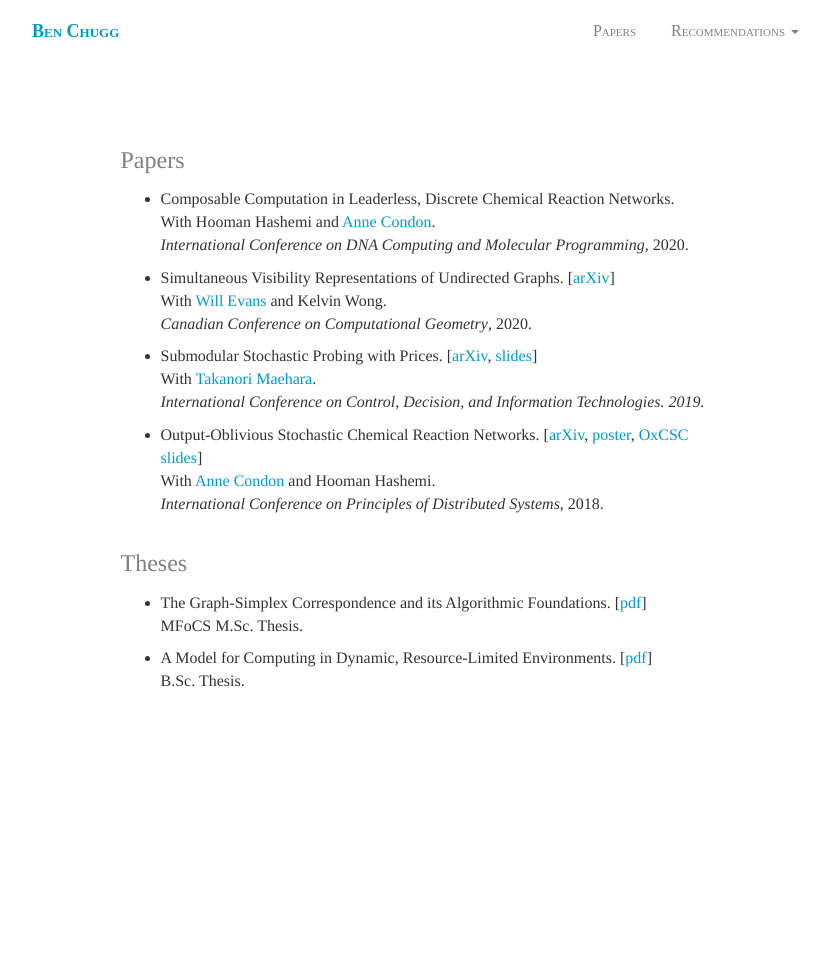
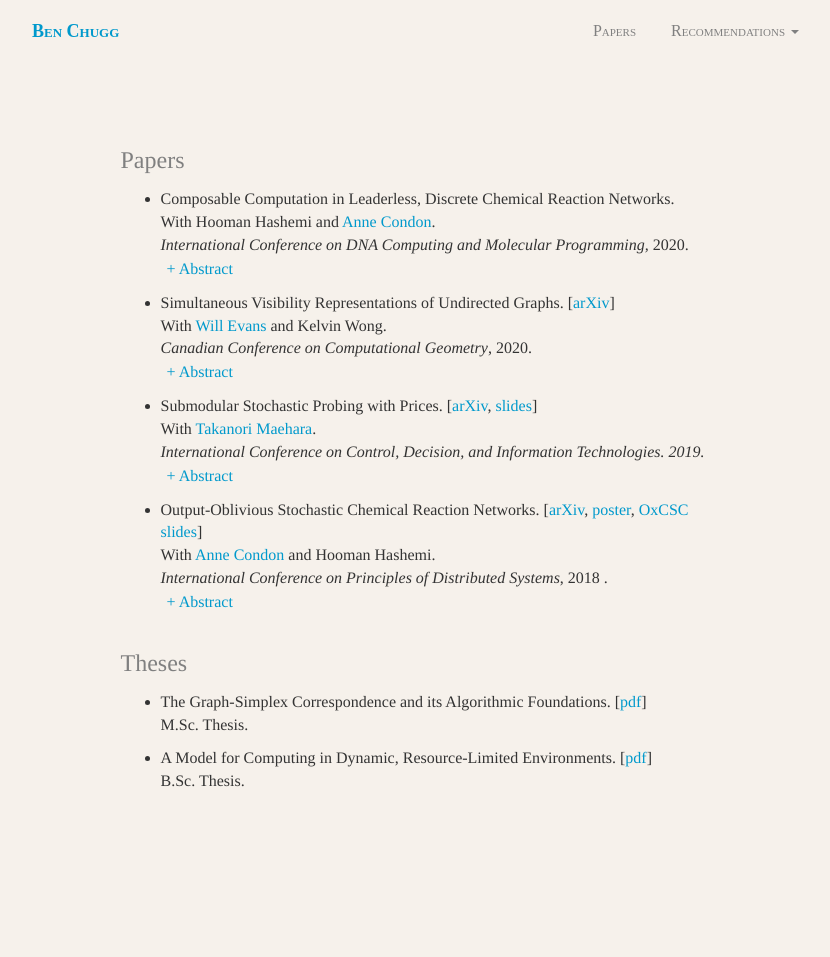
Before and after one commit to bchugg/bchugg.github.io, a PHP site: page /papers.html in a window 1280 px wide. Shown: the whole page, without its empty margins (222-1052 px from the left). Before the commit the page ends 687 px from the top, so only its background shows below. Run offline with PHP 8.4, Linux system fonts and the light colour scheme; some libraries are stand-ins or nearby versions.

Commit message:
abstracts

```diff
--- a/assets/stylesheets/main.css
+++ b/assets/stylesheets/main.css
@@ -1,11 +1,14 @@
 /* The css file is generated automatically from the
 sass file */
 html {
-  scroll-behavior: smooth; }
+  scroll-behavior: smooth;
+  background-color: #F6F1EB; }
 
+#header {
+  background-color: #F6F1EB; }
   #header nav {
-  background-color: white;
-  border-color: white;
+    background-color: #F6F1EB;
+    border-color: #F6F1EB;
     font-family: 'Lobster';
     font-variant: small-caps; }
     #header nav li {
@@ -15,8 +18,8 @@ html {
       padding-top: 5px;
       font-weight: bold; }
       #header nav .navbar-header .navbar-toggle {
-      background-color: white;
-      border-color: white; }
+        background-color: #F6F1EB;
+        border-color: #F6F1EB; }
       #header nav .navbar-header a {
         color: #0099cc; }
     #header nav .navbar-right .dropdown .dropdown-menu {
@@ -35,6 +38,8 @@ html {
     background-color: white; }
 
 .main-body {
+  height: 110%;
+  background-color: #F6F1EB;
   font-family: times;
   padding-bottom: 50px;
   padding-top: 50px; }
@@ -89,20 +94,16 @@ html {
   .main-body .papers li, .main-body .theses li {
     padding-top: 5px;
     padding-bottom: 5px; }
-  .main-body .podcasts {
-    font-size: 12pt; }
-    .main-body .podcasts .col-sm-9 {
-      padding-top: 15px; }
-    .main-body .podcasts h3 {
-      padding-bottom: 20px; }
-    .main-body .podcasts h4 {
-      padding-top: 20px;
-      padding-bottom: 20px;
-      font-style: italic; }
-    .main-body .podcasts img {
-      padding-bottom: 10px;
-      width: 120px;
-      height: auto; }
+  .main-body .papers button, .main-body .theses button {
+    background-color: transparent;
+    border-width: 0;
+    color: #0099cc; }
+    .main-body .papers button:focus, .main-body .theses button:focus {
+      outline: none;
+      border-width: 0; }
+  .main-body .papers .abs, .main-body .theses .abs {
+    text-align: justify;
+    color: gray; }
   .main-body .lectures h4, .main-body .lectures ul {
     padding-top: 10px; }
     .main-body .lectures h4 li, .main-body .lectures ul li {
--- a/assets/stylesheets/main.scss
+++ b/assets/stylesheets/main.scss
@@ -10,24 +10,26 @@ $global_font_size: 12pt;
 
 html {
 	scroll-behavior: smooth;
+	background-color: $tan;
 }
 
 #header {
+	background-color: $tan;
 	 nav {
 	 	li {
 	 		padding-top: 5px;
 	 		padding-right: 5px;
 	 	}
-		background-color: white;
-		border-color: white;
+		background-color: $tan;
+		border-color: $tan;
 		font-family: 'Lobster';
 		font-variant: small-caps;
 		.navbar-header {
 			padding-top: 5px;
 			font-weight: bold;
 			.navbar-toggle {
-				background-color: white;
-				border-color: white;
+				background-color: $tan;
+				border-color: $tan;
 			}
 			a {
 				color: $linkcolor;
@@ -65,6 +67,8 @@ html {
 
 
 .main-body {
+	height: 110%;
+	background-color: $tan;
 	font-family: times;
 	padding-bottom: 50px;
 	padding-top: 50px;
@@ -143,27 +147,21 @@ html {
 			padding-top: 5px;
 			padding-bottom: 5px;
 		}
+		button {
+			background-color: transparent;
+			border-width: 0;
+			color: $linkcolor;
+			&:focus {
+				outline: none;
+				border-width: 0;
+			}
+		}
+		.abs {
+			text-align: justify;
+			color: gray;
+		}
 	}
 
-	.podcasts {
-		font-size: $global_font_size;
-		.col-sm-9 {
-			padding-top: 15px;
-		}
-	 	h3 {
-	 		padding-bottom: 20px;
-	 	}
-	 	h4 {
-	 		padding-top: 20px;
-	 		padding-bottom: 20px;
-	 		font-style: italic;
-	 	}
-	 	img {
-	 		padding-bottom: 10px;
-	 		width: 120px;
-	 		height: auto;
-	 	}
-	}
 
 	 .lectures {
 	 	h4, ul {
--- a/papers.html
+++ b/papers.html
@@ -19,6 +19,10 @@
 	<!-- Bootstrap -->
 	<script src="https://maxcdn.bootstrapcdn.com/bootstrap/3.3.7/js/bootstrap.min.js" integrity="sha384-Tc5IQib027qvyjSMfHjOMaLkfuWVxZxUPnCJA7l2mCWNIpG9mGCD8wGNIcPD7Txa" crossorigin="anonymous"></script>
 
+	<!-- Mathjax -->
+	<script src="https://polyfill.io/v3/polyfill.min.js?features=es6"></script>
+	<script id="MathJax-script" async src="https://cdn.jsdelivr.net/npm/mathjax@3/es5/tex-mml-chtml.js"></script>
+
 </head>
 <body>
 	<div id='header' class='container-fluid header'></div>
@@ -34,23 +38,77 @@
 						Composable Computation in Leaderless, Discrete Chemical Reaction Networks. <br>
 						With Hooman Hashemi and <a href="https://www.cs.ubc.ca/~condon/" rel='nofollow'>Anne Condon</a>. <br>
 						<em>International Conference on DNA Computing and Molecular Programming,</em> 2020.
+						<br>
+						<button data-toggle="collapse" data-target="#abs4">+ Abstract</button>
+						<div id="abs4" class="collapse abs">
+							We classify the functions \(f:\mathbb{N}^d \rightarrow \mathbb{N}\)
+							that are stably computable by leaderless, output-oblivious discrete (stochastic)
+							Chemical Reaction Networks (CRNs). CRNs that compute such functions
+							are systems of reactions over species that include \(d\) designated
+							input species, whose initial counts represent an input \(x \in
+							\mathbb{N}^d\), and one output species whose eventual count represents
+							\(f(x)\). Chen et al. showed that the class of functions computable by CRNs is
+							precisely the semilinear functions.
+							In output-oblivious CRNs, the output species is never a reactant. Output-oblivious CRNs are easily composable since a downstream CRN can consume the output of an upstream CRN without affecting its correctness. Severson et al. showed that output-oblivious CRNs compute exactly the subclass of semilinear functions that are eventually the minimum of
+							quilt-affine functions, i.e., affine functions with different intercepts in each of finitely many congruence classes. They call such functions the output-oblivious functions. A leaderless CRN can compute only superadditive functions, and so a leaderless output-oblivious CRN can compute only superadditive, output-oblivious functions. In this work we show that a function
+							\(f:\mathbb{N}^d \rightarrow \mathbb{N}\) is stably computable by a leaderless, output-oblivious CRN if and only if it is superadditive and
+							output-oblivious.
+						</div>
 					</li>
 					<li>
 						Simultaneous Visibility Representations of Undirected Graphs. [<a href="https://arxiv.org/abs/2005.00937" rel='nofollow'>arXiv</a>]<br>
 						With <a href="http://www.cs.ubc.ca/~will/" rel='nofollow'>Will Evans</a> and Kelvin Wong. <br>
 						<em>Canadian Conference on Computational Geometry</em>, 2020.
+						<br>
+						<button data-toggle="collapse" data-target="#abs3">+ Abstract</button>
+						<div id="abs3" class="collapse abs">
+							We consider the problem of determining if a pair of undirected graphs \(\langle G_V,G_H\rangle\), which share the same vertex set, has a representation using opaque geometric shapes for vertices, and vertical/horizontal visibility between shapes to determine the edges of \(G_V/G_H\). While such a simultaneous visibility representation of two graphs can be determined efficiently if the direction of the required visibility for each edge is provided (and the vertex shapes are sufficiently simple), it was unclear if edge direction is critical for efficiency. We show that the problem is NP-complete without that information, even for graphs that are only slightly more complex than paths. In addition, we characterize which pairs of paths have simultaneous visibility representations using fixed orientation L-shapes. This narrows the range of possible graph families for which determining simultaneous visibility representation is non-trivial yet not NP-hard.
+						</div>
 					</li>
 					<li>
 						Submodular Stochastic Probing with Prices. [<a href="https://arxiv.org/pdf/1810.01730.pdf" rel='nofollow'>arXiv</a>, <a href="files/SPP_Slides.pdf">slides</a>]
 						<br>
 						With <a href="http://www.prefield.com/index.html" rel='nofollow'>Takanori Maehara</a>. <br>
 						<em> International Conference on Control, Decision, and Information Technologies. 2019.</em>
+						<br>
+						<button data-toggle="collapse" data-target="#abs2">+ Abstract</button>
+						<div id="abs2" class="collapse abs">
+							We introduce Stochastic Probing with Prices (SPP), a variant of the Stochastic
+							Probing (SP) model in which we must pay a price to probe an element. A SPP problem involves two set systems \((\mathcal{N} , \mathcal{I}_{in})\) and \((\mathcal{N} , \mathcal{I}_{out})\) where each \(e\in\mathcal{N}\) is active with
+							probability \(p_e\). To discover whether an element \(e\) is active, it must be probed by paying
+							the price \(\Delta_e\). If an element is probed and is active, then it is irrevocably added to the
+							solution. Moreover, at all times, the set of probed elements must lie in \(\mathcal{I}_{out}\), and the
+							solution (the set of probed and active elements) must lie in \(\mathcal{I}_{in}\). The goal is to maximize a submodular set function \(f\) minus the cost of the probes. We give a bi-criteria
+							approximation algorithm to the online version of this problem, in which the elements
+							are shown to the algorithm in a possibly adversarial order. Our results translate to
+							state-of-the-art approximations for the traditional (online) stochastic probing problem.
+						</div>
 					</li>
 					<li>
 						Output-Oblivious Stochastic Chemical Reaction Networks. [<a href="https://arxiv.org/pdf/1812.04401.pdf" rel='nofollow'>arXiv</a>, <a href="files/crn_poster.pdf">poster</a>, <a href="files/CRN_slides.pdf">OxCSC slides</a>]
 						<br>
 						With <a href="https://www.cs.ubc.ca/~condon/" rel='nofollow'>Anne Condon</a> and Hooman Hashemi. <br>
-						<em>International Conference on Principles of Distributed Systems</em>, 2018.
+						<em>International Conference on Principles of Distributed Systems</em>, 2018
+						.
+						<br>
+						<button data-toggle="collapse" data-target="#abs1">+ Abstract</button>
+						<div id="abs1" class="collapse abs">
+							We classify the functions \(f: \mathbb{N}^2\to \mathbb{N}\)
+							which are stably computable by output-oblivious Stochastic
+							Chemical Reaction Networks (CRNs), i.e., systems of reactions in which output species are never
+							reactants. While it is known that precisely the semilinear functions are stably computable by
+							CRNs, such CRNs sometimes rely on initially producing too many output species, and then
+							consuming the excess in order to reach a correct stable state. These CRNs may be difficult to
+							integrate into larger systems: if the output of a CRN \(C\) becomes the input to a downstream CRN \(C'\), then \(C'\)
+							could inadvertently consume too many outputs before \(C\) stabilizes. If, on the other
+							hand, \(C\) is output-oblivious then \(C'\)
+							may consume \(C\)'s output as soon as it is available. In this work
+							we prove that a semilinear function \(f : \mathbb{N}^2\to\mathbb{N}\)
+							is stably computable by an output-oblivious CRN
+							with a leader if and only if it is both increasing and either grid-affine (intuitively, its domains
+							are congruence classes), or the minimum of a finite set of fissure functions (intuitively, functions
+							behaving like the min function).
+						</div>
 					</li>
 				</ul>
 			</p>
@@ -63,7 +121,7 @@
 				<ul>
 					<li>
 						The Graph-Simplex Correspondence and its Algorithmic Foundations. [<a href="files/ox_thesis.pdf">pdf</a>]<br>
-						MFoCS M.Sc. Thesis.
+						M.Sc. Thesis.
 					</li>
 					<li>A Model for Computing in Dynamic, Resource-Limited Environments. [<a href="files/thesis.pdf">pdf</a>]<br>
 					B.Sc. Thesis.
--- a/sitemap.xml
+++ b/sitemap.xml
@@ -14,11 +14,6 @@
 </url>
 <url>
   <loc>https://benchugg.com/papers.html</loc>
-  <lastmod>2020-03-24T16:55:53+00:00</lastmod>
-  <priority>0.80</priority>
-</url>
-<url>
-  <loc>https://benchugg.com/podcasts.html</loc>
   <lastmod>2020-03-24T16:55:53+00:00</lastmod>
   <priority>0.80</priority>
 </url>
```
Also changed, not shown: 2 other files. Lines whose indentation alone changed are shown as unchanged.
